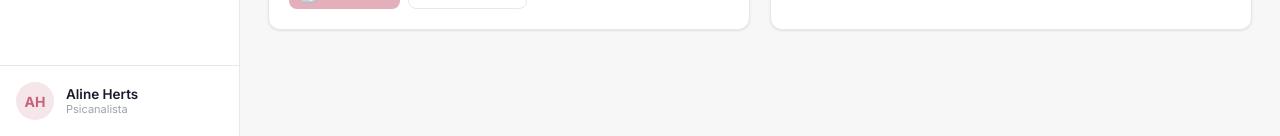
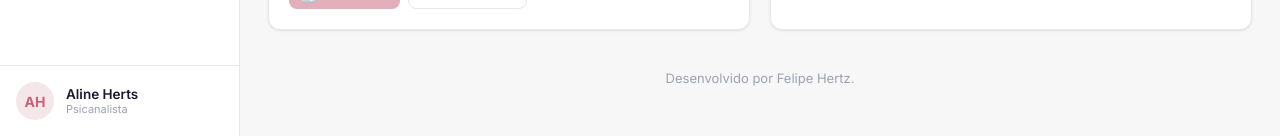
Before and after one commit to FelipeHerts/ProjetoAlineHerts, a React (Vite) app: page /configuracoes in a window 1280 px wide. Shown: the part 664-800 px from the top of the page. Built offline with nearby package versions, Linux system fonts and the light colour scheme; no server answers.

Commit message:
assinatura

```diff
--- a/dev-dist/sw.js
+++ b/dev-dist/sw.js
@@ -82,7 +82,7 @@ define(['./workbox-5a5d9309'], (function (workbox) { 'use strict';
     "revision": "3ca0b8505b4bec776b69afdba2768812"
   }, {
     "url": "index.html",
-    "revision": "0.q5nsnp42fgk"
+    "revision": "0.7qs6jat0els"
   }], {});
   workbox.cleanupOutdatedCaches();
   workbox.registerRoute(new workbox.NavigationRoute(workbox.createHandlerBoundToURL("index.html"), {
--- a/src/pages/Configuracoes.tsx
+++ b/src/pages/Configuracoes.tsx
@@ -182,6 +182,9 @@ export default function Configuracoes() {
 
       </div>
 
+      <div style={{ textAlign: 'center', marginTop: '40px', paddingBottom: '20px', color: 'var(--text-muted)', fontSize: '13px' }}>
+        Desenvolvido por Felipe Hertz.
+      </div>
     </div>
   );
 }
```
